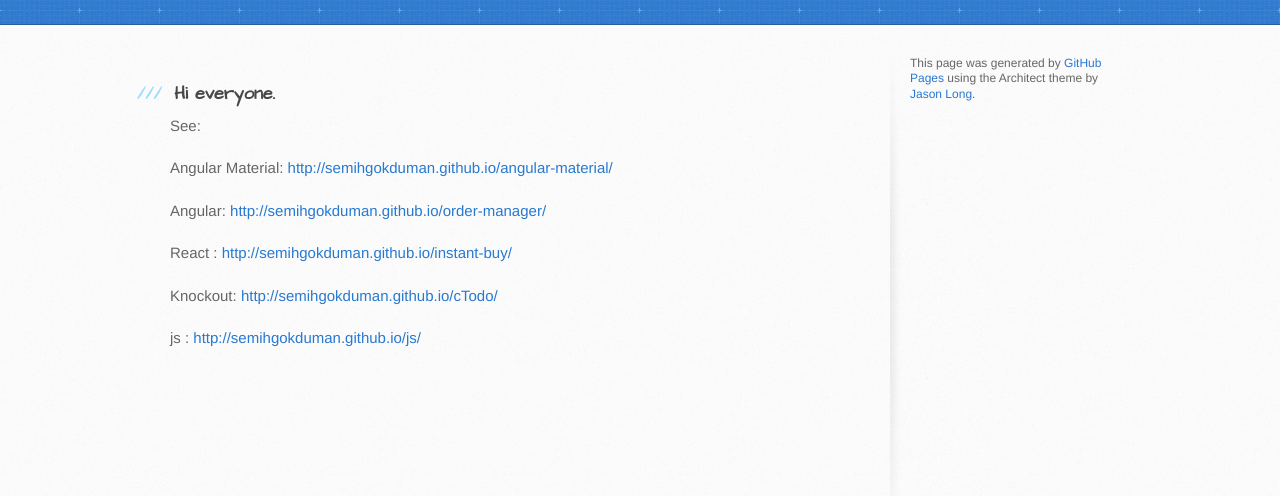
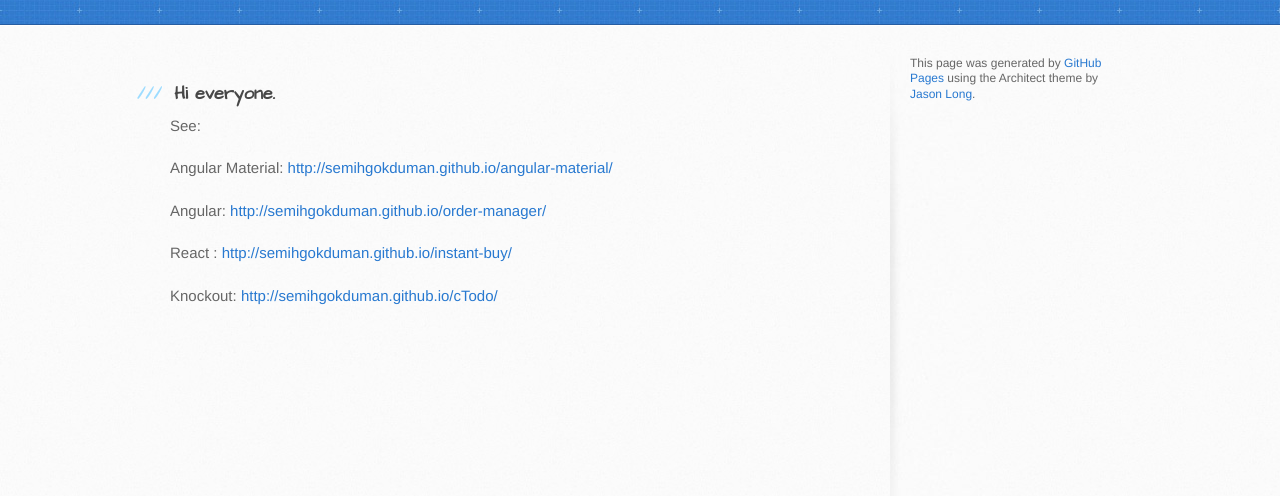
Before and after one commit to semihgokduman/semihgokduman.github.io, a plain HTML site: page index.html in a window 1280 px wide. Shown: the part 150-646 px from the top of the page. Drawn offline with Linux system fonts and the light colour scheme.

Commit message:
Update index.html

```diff
--- a/index.html
+++ b/index.html
@@ -41,7 +41,7 @@
 
 <p>Knockout: <a target="_blank" href="http://semihgokduman.github.io/cTodo/">http://semihgokduman.github.io/cTodo/</a></p>
 
-<p>js : <a target="_blank" href="http://semihgokduman.github.io/js/">http://semihgokduman.github.io/js/</a></p>
+<!-- <p>js : <a target="_blank" href="http://semihgokduman.github.io/js/">http://semihgokduman.github.io/js/</a></p> -->
         </section>
 
         <aside id="sidebar">
```
